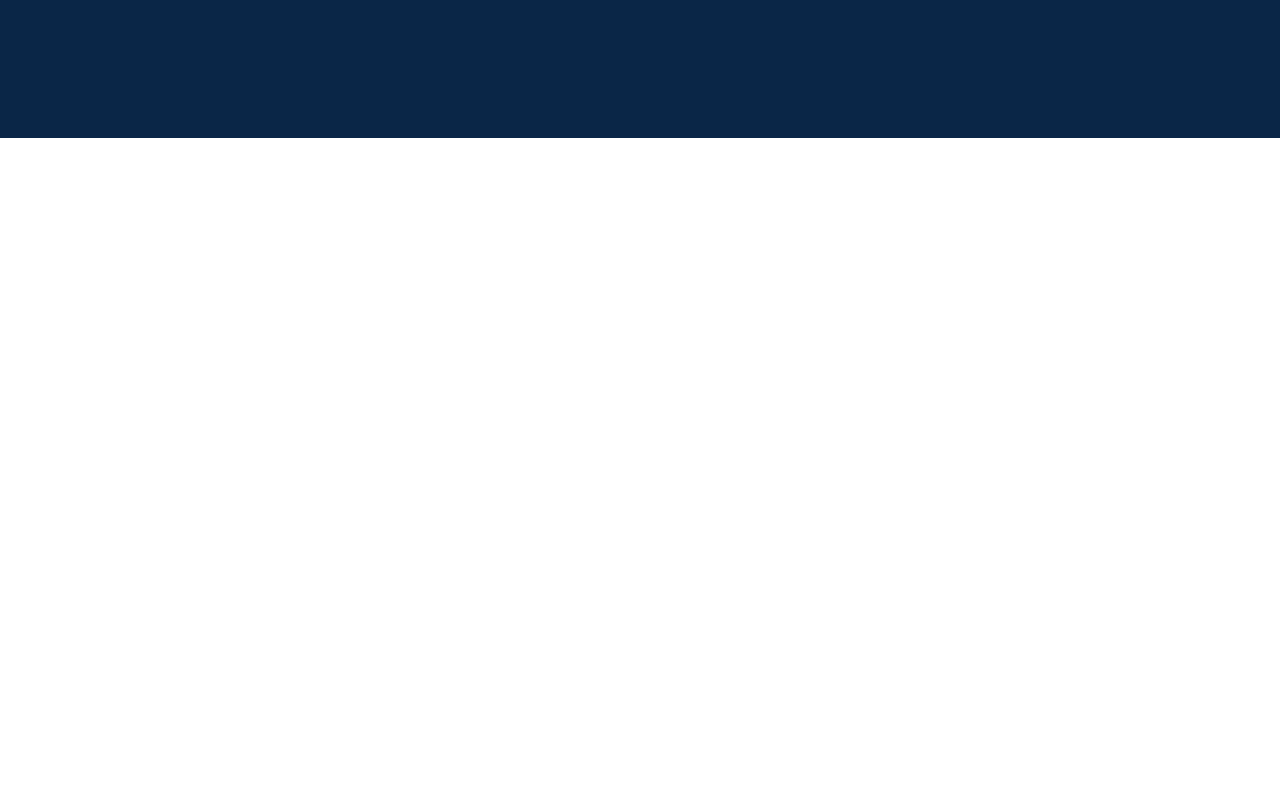
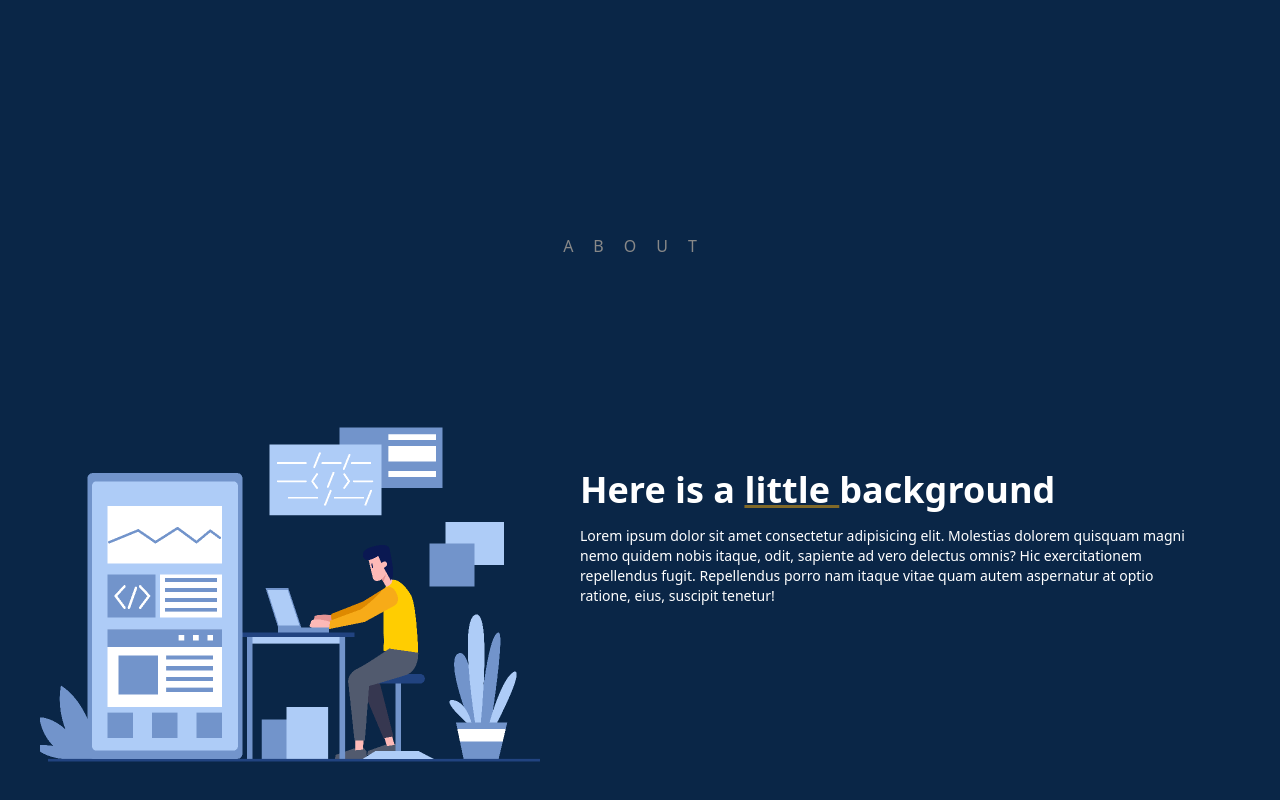
Before and after one commit to hamidrezahashemi71/personal-portfolio, a Next.js app: page / in a window 1280 px wide. Shown: the part 752-1552 px from the top of the page. Before the commit the page ends 890 px from the top, so only its background shows below. Built offline with nearby package versions, Linux system fonts and the light colour scheme.

Commit message:
about section basics

```diff
--- /dev/null
+++ b/components/About.tsx
@@ -0,0 +1,43 @@
+import React from "react";
+import {motion} from "framer-motion";
+
+type Props = {};
+
+const About = (props: Props) => {
+  return (
+    <motion.div
+      initial={{opacity: 0}}
+      whileInView={{opacity: 1}}
+      transition={{duration: 1.5}}
+      className='relative h-screen max-w-7xl px-10 mx-auto flex flex-col md:flex-row items-center justify-evenly text-center md:text-left'>
+      <h3 className='absolute top-24 uppercase tracking-[20px] text-grayish'>
+        About
+      </h3>
+      <motion.img
+        initial={{x: -400, opacity: 0}}
+        animate={{x: 0, opacity: 1}}
+        viewport={{once: false}}
+        transition={{duration: 1.2}}
+        src='/assets/images/about.png'
+        alt='about'
+        className='-mb-20 md:mb-0 flex-shrink-0 w-56 h-56 rounded-full object-cover md:rounded-lg md:w-64 md:h-96 xl:w-[500px] xl:h-[600px]'
+      />
+      <div className='space-y-0 px-0 md:px-10'>
+        <h4 className='text-4xl font-semibold mb-4'>
+          Here is a{" "}
+          <span className='underline decoration-orangish/50 '>little </span>
+          background
+        </h4>
+        <p className='text-sm '>
+          Lorem ipsum dolor sit amet consectetur adipisicing elit. Molestias
+          dolorem quisquam magni nemo quidem nobis itaque, odit, sapiente ad
+          vero delectus omnis? Hic exercitationem repellendus fugit. Repellendus
+          porro nam itaque vitae quam autem aspernatur at optio ratione, eius,
+          suscipit tenetur!
+        </p>
+      </div>
+    </motion.div>
+  );
+};
+
+export default About;
--- a/pages/index.tsx
+++ b/pages/index.tsx
@@ -2,6 +2,7 @@ import Head from "next/head";
 import {Inter} from "@next/font/google";
 import Header from "../components/Header";
 import Hero from "../components/Hero";
+import About from "../components/About";
 
 const inter = Inter({subsets: ["latin"]});
 
@@ -15,11 +16,13 @@ export default function Home() {
         <link rel='icon' href='/favicon.ico' />
       </Head>
       <Header />
-      {/* HERO */}
-      <section id='hero' className='snap-center'>
+      <section id='hero' className='snap-start'>
         <Hero />
       </section>
       {/* ABOUT */}
+      <section id='about' className='snap-center'>
+        <About />
+      </section>
       {/* EXPERIENCES */}
       {/* SKILLS */}
       {/* PROJECTS */}
--- a/tailwind.config.js
+++ b/tailwind.config.js
@@ -24,7 +24,6 @@ module.exports = {
     },
     fontFamily: {
       Poppins: ["Poppins", "Sans-serif"],
-      Code: ["Source Code Pro", "Sans-serif"],
     },
     extend: {},
   },
```
Also changed, not shown: public/assets/images/about.png (added), styles/globals.css (line endings or trailing spaces).
